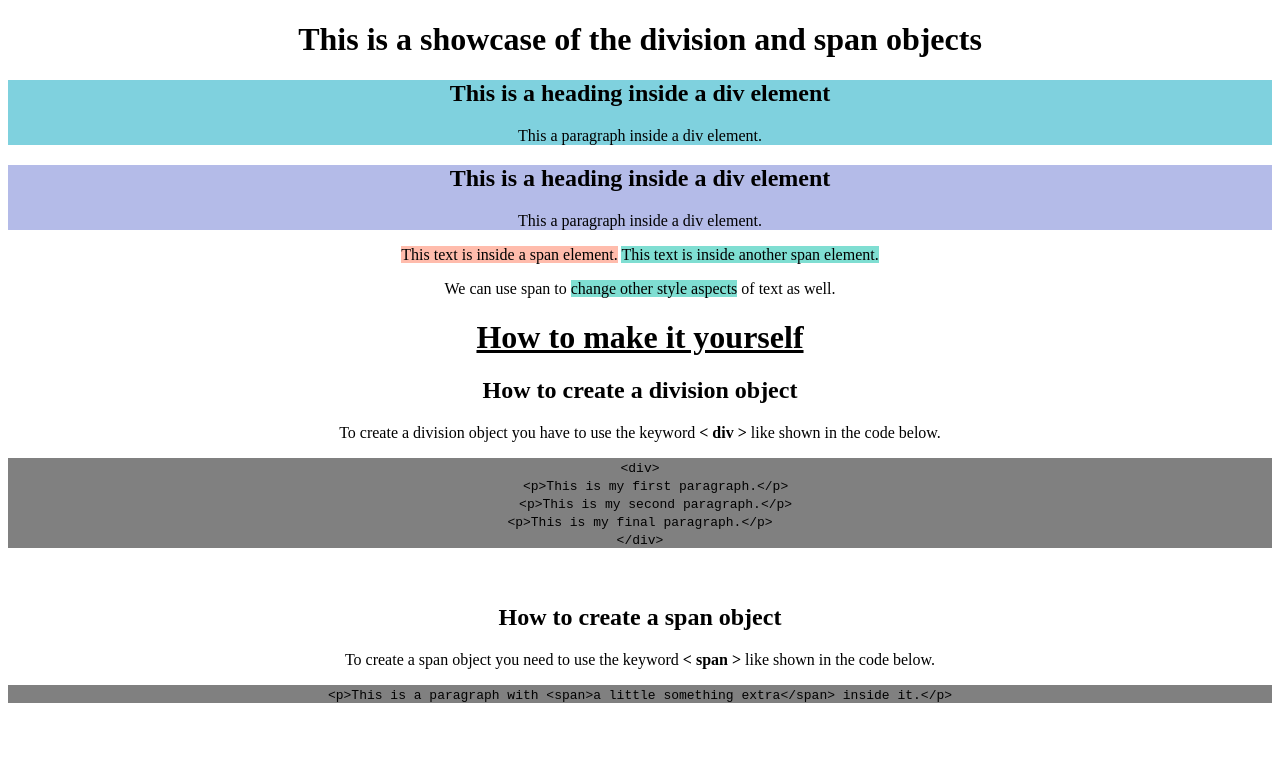
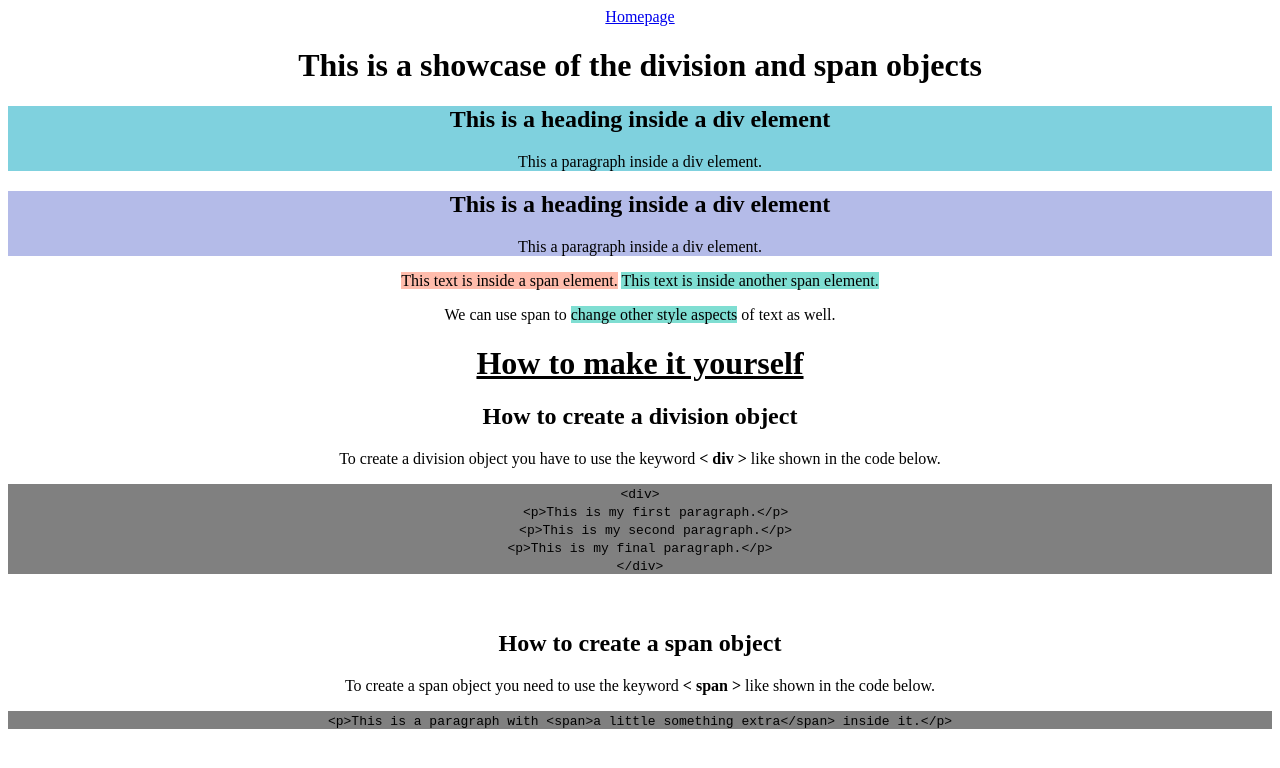
Before and after one commit to martincodes-de/hwr-webdev-exercises, a plain HTML site: page container.html in a window 1280 px wide. Drawn offline with Linux system fonts and the light colour scheme.

Commit message:
<a href="main.html">Homepage</a>

```diff
--- a/container.html
+++ b/container.html
@@ -22,6 +22,7 @@
   </head>
   <body>
     <center>
+    <a href="main.html">Homepage</a>
     <h1>This is a showcase of the division and span objects</h1>
     <div id="div-0">
       <h2>This is a heading inside a div element</h2>
```
